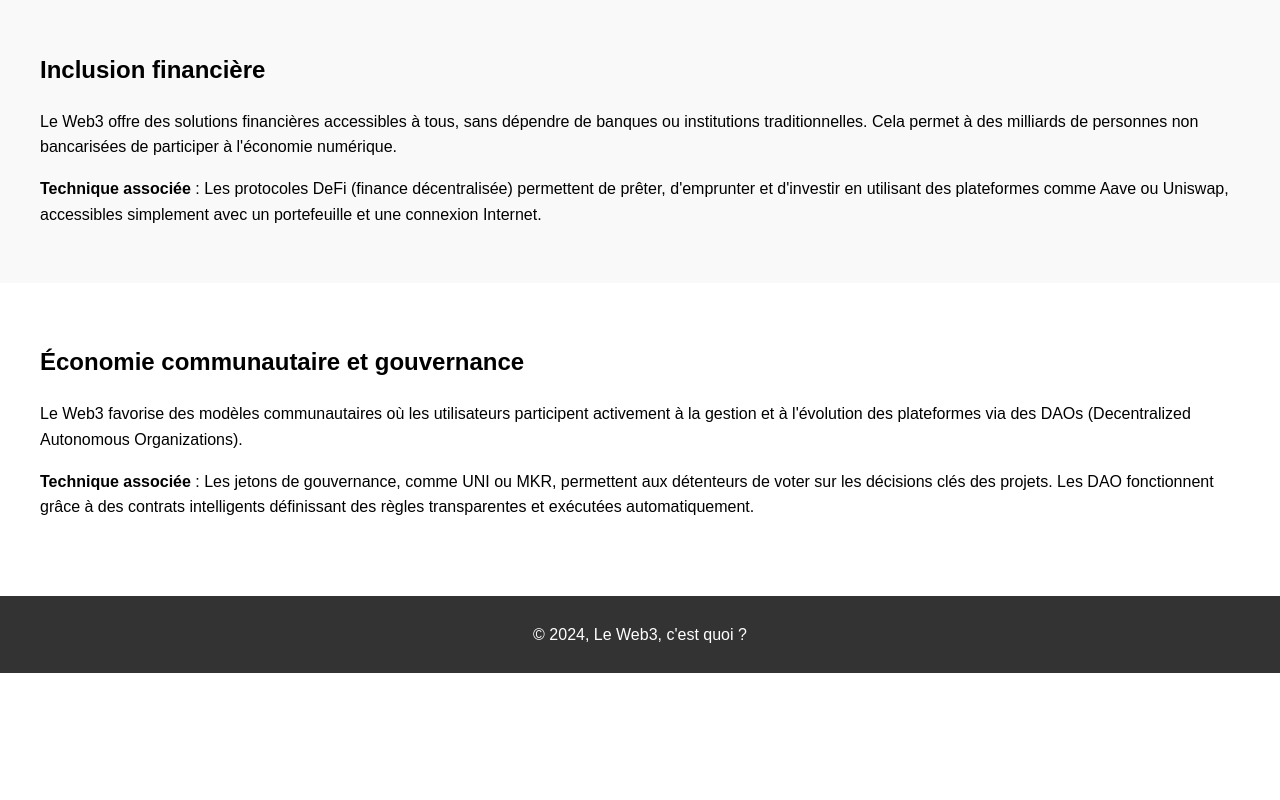
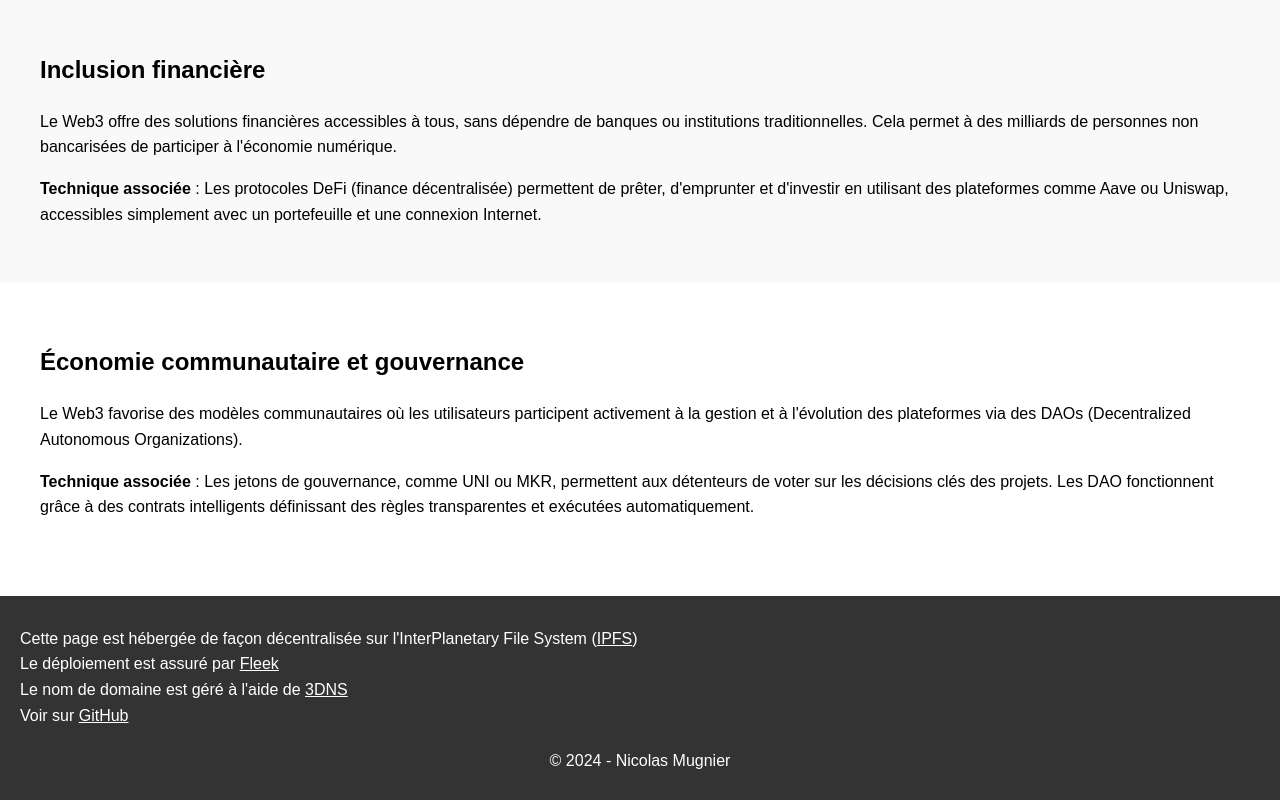
Before and after one commit to NicolasMugnier/nm-web3, a React (Create React App) app: page / in a window 1280 px wide. Shown: the part 2434-3234 px from the top of the page. Before the commit the page ends 3107 px from the top, so only its background shows below. Built offline with nearby package versions, Linux system fonts and the light colour scheme.

Commit message:
feat(footer): add project informations

```diff
--- a/public/index.html
+++ b/public/index.html
@@ -4,7 +4,7 @@
     <meta charset="utf-8" />
     <meta name="viewport" content="width=device-width, initial-scale=1" />
     <meta name="theme-color" content="#000000" />
-    <meta name="author" content="Blockchain enthusiast">
+    <meta name="author" content="Nicolas Mugnier">
     <meta
       name="description"
       content="Description concise des principes du Web3 : Décentralisation, Données, Transparence, Smart Contracts, Tokenisation, Interopérabilité, Censure, Sécurité, Finance, Gouvernance3"
--- a/src/App.css
+++ b/src/App.css
@@ -97,3 +97,16 @@ nav {
   padding: 10px 0;
   margin-top: 20px;
 }
+
+.footer a {
+  color: #fff;
+}
+
+.footer a:hover {
+  color: grey;
+}
+
+.footer .info {
+  text-align: left;
+  margin: 20px;
+}
--- a/src/App.js
+++ b/src/App.js
@@ -15,7 +15,15 @@ const App = () => {
       <Sections />
 
       <footer className="footer">
-        <p>&copy; 2024, Le Web3, c'est quoi ?</p>
+        <div className="info">
+          <p>
+            Cette page est hébergée de façon décentralisée sur l'InterPlanetary File System (<a href="https://ipfs.tech/">IPFS</a>)<br/>
+            Le déploiement est assuré par <a href="https://fleek.co">Fleek</a><br/>
+            Le nom de domaine est géré à l'aide de <a href="https://3dns.box">3DNS</a><br/>
+            Voir sur <a href="https://github.com/NicolasMugnier/nm-web3">GitHub</a><br/>
+          </p>
+        </div>
+        <p>&copy; 2024 - Nicolas Mugnier</p>
       </footer>
     </div>
   );
```
